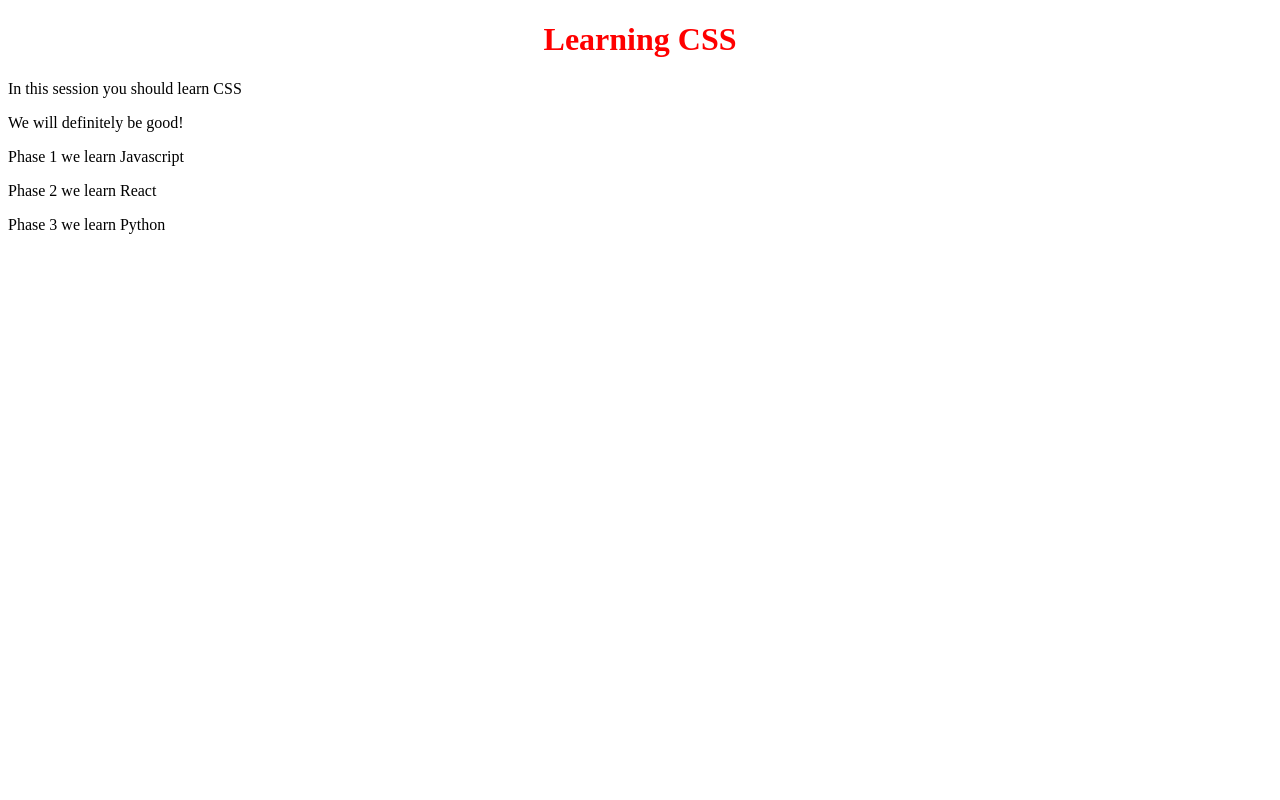
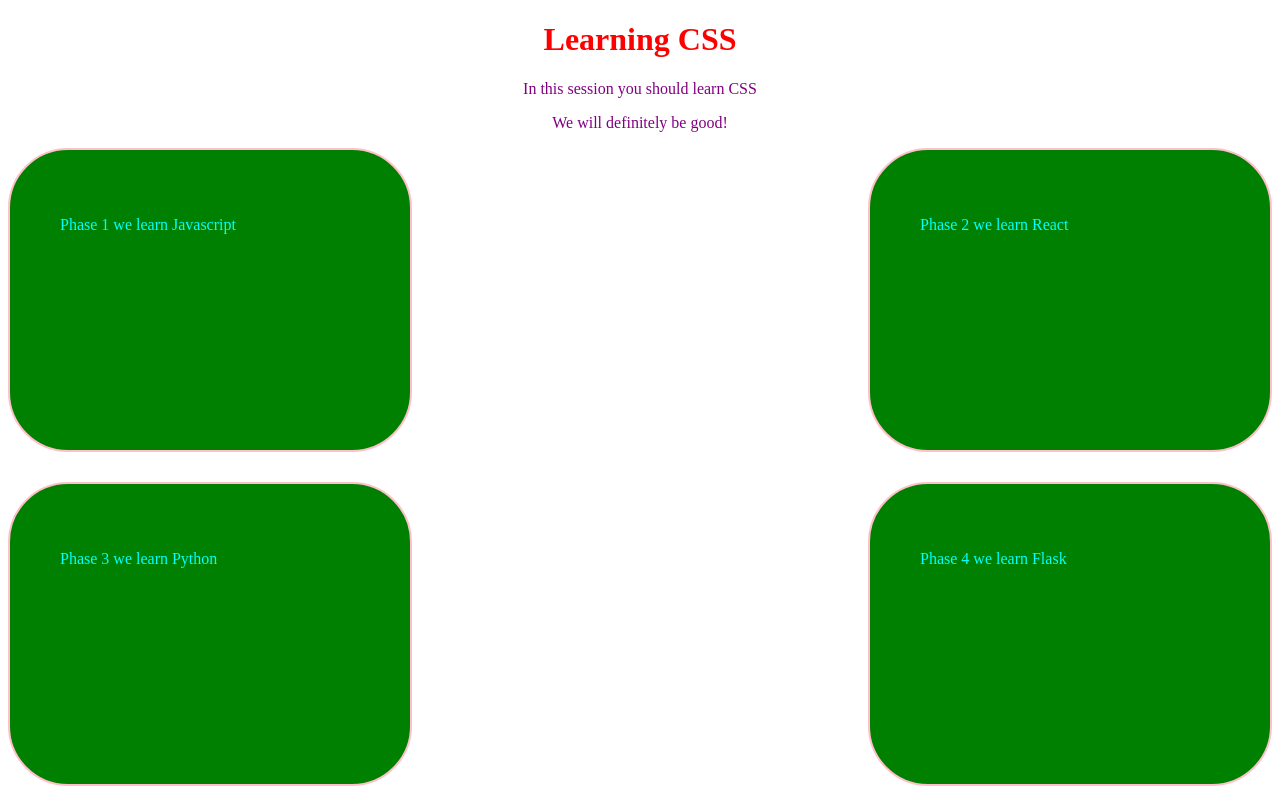
Before and after one commit to kisurizzz/css-review, a plain HTML site: page index.html in a window 1280 px wide. Shown: the top 800 px of the page. Drawn offline with Linux system fonts and the light colour scheme.

Commit message:
Add CSS file

```diff
--- a/index.css
+++ b/index.css
@@ -1,7 +1,41 @@
-h1{
+/* h1{
     color: red;
     text-align: center;
+} */
+
+/* body{
+    background-image: url(https://images.pexels.com/photos/577585/pexels-photo-577585.jpeg?auto=compress&cs=tinysrgb&w=1260&h=750&dpr=2);
+} */
+
+.main{
+    text-align: center;
+    color: purple;
 }
-/* body{
-    background-image: url(https://images.pexels.com/photos/943096/pexels-photo-943096.jpeg?auto=compress&cs=tinysrgb&w=1260&h=750&dpr=2);
-} */
+#header{
+    color: blue;
+    text-align: center;
+}
+p{
+    color: blueviolet;
+}
+p{
+    color: aqua;
+}
+
+
+.flex-item{
+    /* background-image: url(https://images.pexels.com/photos/577585/pexels-photo-577585.jpeg?auto=compress&cs=tinysrgb&w=1260&h=750&dpr=2); */
+    border: 2px solid pink;
+    width: 300px;
+    height: 200px;
+    border-radius: 60px;
+    padding: 50px;
+    background-color: green;
+}
+.flex-container{
+    display: flex;
+    justify-content: space-between;
+    align-items: center;
+    gap: 30px;
+    flex-wrap: wrap;
+}
--- a/index.html
+++ b/index.html
@@ -15,18 +15,41 @@
             } -->
         </style>
     </head>
-    <body>
-        <h1>Learning CSS</h1>
-        <p>In this session you should learn CSS</p>
-        <p>We will definitely be good!</p>
-        <div>
-            <p>Phase 1 we learn Javascript</p>
+    <body> <!--This is the body of the file-->
+        <h1 class="main" style="color: red;" id="header">Learning CSS</h1>
+        <p class="main">In this session you should learn CSS</p>
+        <p class="main">We will definitely be good!</p>
+
+        <div class="flex-container">
+            <div class="flex-item">
+                <p>Phase 1 we learn Javascript</p>
+            </div>
+            <div class="flex-item">
+                <p>Phase 2 we learn React</p>
+            </div>
+            <div class="flex-item">
+                <p>Phase 3 we learn Python</p>
+            </div>
+            <div class="flex-item">
+                <p>Phase 4 we learn Flask</p>
+            </div>
+            <div class="flex-item">
+                <p>Phase 5 we learn Capstone project</p>
+            </div>
         </div>
-        <div>
-            <p>Phase 2 we learn React</p>
-        </div>
-        <div>
-            <p>Phase 3 we learn Python</p>
-        </div>
+
+
+
+
+
+        <div class="box">
+            <div>One</div>
+            <div>Two</div>
+            <div>mzee
+              <br>has
+              <br>extra
+              <br>text
+            </div>
+          </div>
     </body>
 </html>
```
Also changed, not shown: index2.html (added, +12 -0 lines).
